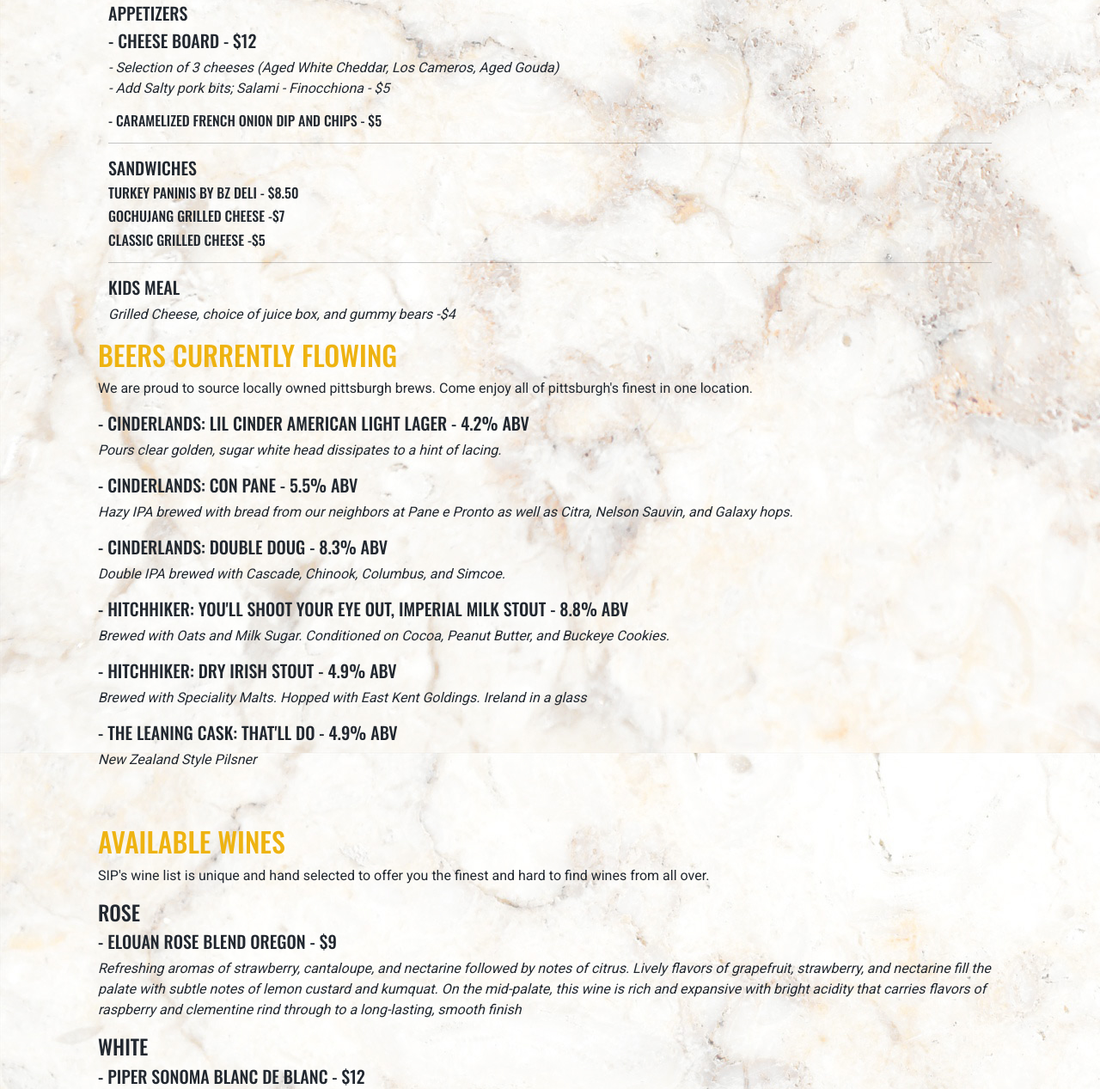
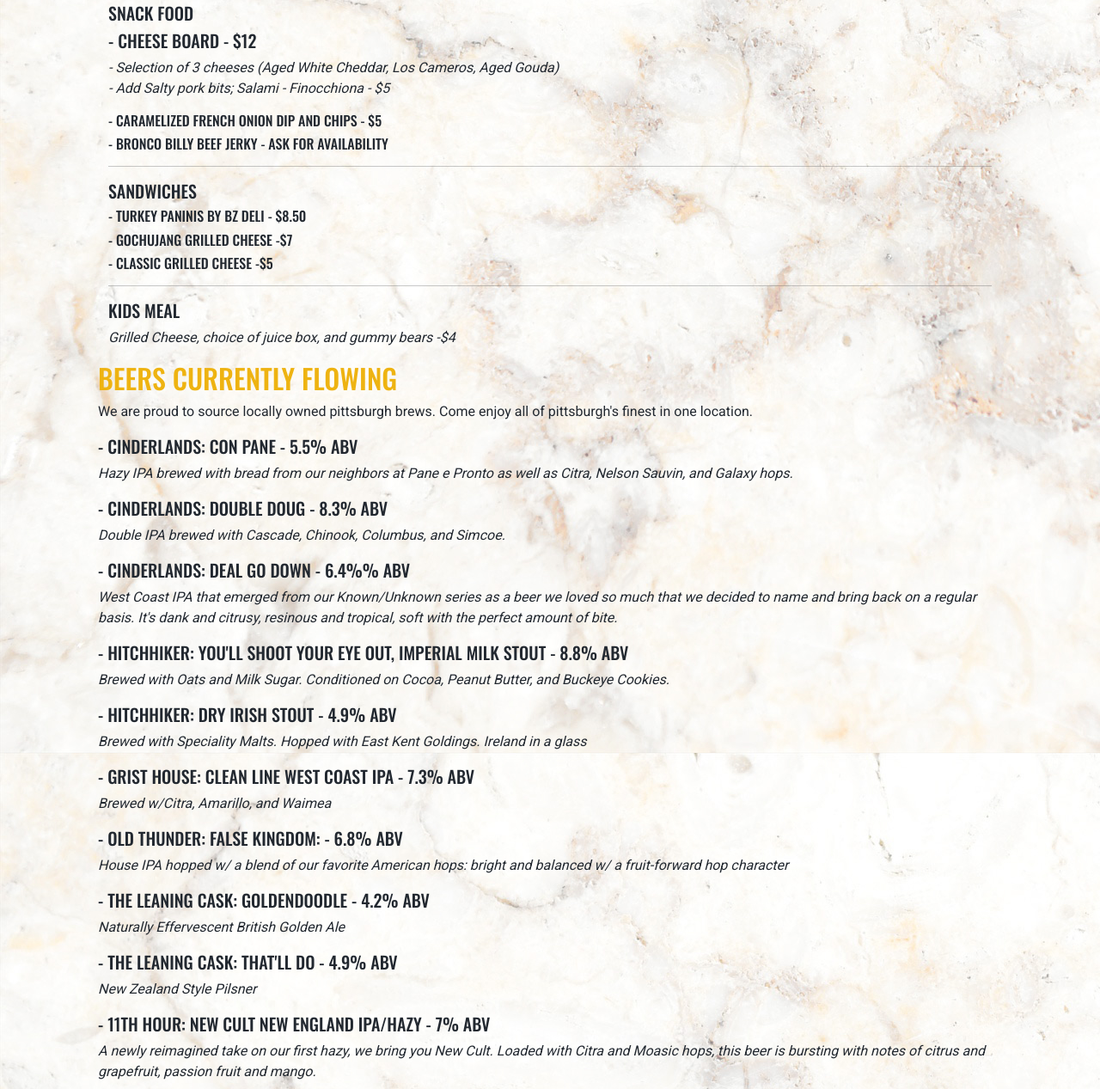
Before and after one commit to mriccelli75/sip_taproom, a website: page index.html in a window 1280 px wide. Shown: the part 1090-2357 px from the top of the page at 86% size. Drawn offline with nearby package versions, Linux system fonts and the light colour scheme.

Commit message:
menu changes

```diff
--- a/index.html
+++ b/index.html
@@ -111,13 +111,14 @@
               </div>
               <div class="content-body">
                 <hr>
-                <h5>Appetizers</h5>
+                <h5>Snack Food</h5>
 
                 <h5>- Cheese Board - $12</h5>
                 <p class="menu-subtext">- Selection of 3 cheeses (Aged White Cheddar, Los Cameros, Aged Gouda)<br />
                   - Add Salty pork bits; Salami - Finocchiona - $5
                 </p>
                 <h6>- Caramelized French Onion Dip and Chips - $5</h6>
+                <h6>- Bronco Billy Beef Jerky - ask for availability</h6>
 
                 <!-- <h6>- “Cold” Sang Tung Style Wings (Sunday special only)</h6> -->
                 <hr>
@@ -127,11 +128,11 @@
                 <!-- <h6>Hot Dog -$2</h6>
                 <h6>Nachos -$3</h6> -->
 
-                <h6> Turkey Paninis by BZ deli - $8.50</h6>
+                <h6>- Turkey Paninis by BZ deli - $8.50</h6>
 
-                <h6> Gochujang Grilled Cheese -$7</h6>
+                <h6>- Gochujang Grilled Cheese -$7</h6>
 
-                <h6> Classic Grilled Cheese -$5</h6>
+                <h6>- Classic Grilled Cheese -$5</h6>
                 <hr>
                 <!-- <h5>Seasonal Salad</h5>
                   <h6> Fall Cranberry Walnut Salad -$9</h6>
@@ -162,30 +163,35 @@
             </div>
             <div class="content-body">
               <!-- <span class="badge bg-dark mb-1">Coming Soon</span> -->
-              <h5>- Cinderlands: Lil Cinder American Light Lager - 4.2% ABV</h5>
-              <p class="menu-subtext">Pours clear golden, sugar white head dissipates to a hint of lacing.</p>
+              <!-- <h5>- Cinderlands: Lil Cinder American Light Lager - 4.2% ABV</h5>
+              <p class="menu-subtext">Pours clear golden, sugar white head dissipates to a hint of lacing.</p> -->
               <h5>- Cinderlands: Con Pane - 5.5% ABV</h5>
               <p class="menu-subtext">Hazy IPA brewed with bread from our neighbors at Pane e Pronto as well as Citra, Nelson Sauvin, and Galaxy hops.</p>
               <h5>- Cinderlands: Double Doug  - 8.3% ABV</h5>
               <p class="menu-subtext">Double IPA brewed with Cascade, Chinook, Columbus, and Simcoe.</p>
+              <h5>- Cinderlands: Deal Go Down  - 6.4%% ABV</h5>
+              <p class="menu-subtext">West Coast IPA that emerged from our Known/Unknown series as a beer we loved so much that we decided to name and bring back on a regular basis. It's dank and citrusy, resinous and tropical, soft with the perfect amount of bite. </p>
               <!-- <hr> -->
               <h5>- Hitchhiker: You'll shoot your eye out, Imperial Milk Stout - 8.8% ABV</h5>
               <p class="menu-subtext">Brewed with Oats and Milk Sugar. Conditioned on Cocoa, Peanut Butter, and Buckeye
                 Cookies.</p>
-                <h5>- Hitchhiker: Dry Irish Stout  - 4.9% ABV</h5>
+              <h5>- Hitchhiker: Dry Irish Stout  - 4.9% ABV</h5>
               <p class="menu-subtext">Brewed with Speciality Malts. Hopped with East Kent Goldings. Ireland in a glass</p>
-              <!-- <h5>- Grist House: Clean Line West Coast IPA - 7.3% ABV</h5>
-              <p class="menu-subtext">Brewed w/Citra, Amarillo, and Waimea</p> -->
-              <!-- <h5>- Old Thunder: Heros & Ghosts: Northern Cali-style IPA brewed w/hops from the Pacific Northwest - 7.5%
-                ABV</h5>
-              <p class="menu-subtext">A balancee between fresh barley, citrus, flowers, and pine.</p> -->
-              <!-- <h5>- Old Thunder: Miles To Roam: Indian Pale Ale brewed exclusively with simcoe hops - 7.5%
-                ABV</h5> -->
-              <!-- <p class="menu-subtext">Clean and classic with notes of citrus and crisp pine</p>
-              <h5>- The Leaning Cask: Goldendoodle -  4.2% ABV</h5> -->
-              <!-- <p class="menu-subtext">Naturally Effervescent British Golden Ale</p> -->
+              <h5>- Grist House: Clean Line West Coast IPA - 7.3% ABV</h5>
+              <p class="menu-subtext">Brewed w/Citra, Amarillo, and Waimea</p>
+              <!-- <h5>- Old Thunder: Forever Bright - 4.8% abv</h5>
+              <p class="menu-subtext">Our Pilsner brewed with European barley and a blend of German and Czech hops. 100% naturally-carbonated and conditioned.
+                Expect crisp notes of citrus and fresh herbs.</p> -->
+              <h5>- Old Thunder: False Kingdom:  - 6.8% ABV</h5>
+              <p class="menu-subtext">House IPA hopped w/ a blend of our favorite American hops: bright and balanced w/ a fruit-forward hop
+                character</p>
+              <h5>- The Leaning Cask: Goldendoodle -  4.2% ABV</h5>
+              <p class="menu-subtext">Naturally Effervescent British Golden Ale</p>
               <h5>- The Leaning Cask: That'll Do -  4.9% ABV</h5>
               <p class="menu-subtext">New Zealand Style Pilsner</p>
+              <h5>- 11th Hour: New Cult New England IPA/Hazy -  7% ABV</h5>
+              <p class="menu-subtext">A newly reimagined take on our first hazy, we bring you New Cult. Loaded with Citra and Moasic hops, this beer is bursting with notes of citrus and grapefruit, passion fruit and mango. </p>
+
             </div>
           </div>
         </div>
@@ -254,9 +260,9 @@
                 superior Pinot Noirs, cool climate whites, and fascinating Italian</p>
               <!-- <h5>- Avalon, Cabernet Sauvignon California - $7</h5>
             <p class="menu-subtext">Juicy aromas of dark fruit, mocha and spice meet with hints of vanilla. On the palate, black cherry, red raspberry and plum are followed by a long, smooth finish.</p>   -->
-              <h5>- Artezin Wines, Zinfandel Mendocino County (2017) - $12</h5>
-              <p class="menu-subtext">Artezine Zinfandel is instantly recognizable as a classic, fruit-forward, Zinny
-                Zin. This signature style offers a full-bodied wine with round tannins and momderate alcohol.</p>
+              <!-- <h5>- Artezin Wines, Zinfandel Mendocino County (2017) - $12</h5> -->
+              <!-- <p class="menu-subtext">Artezine Zinfandel is instantly recognizable as a classic, fruit-forward, Zinny
+                Zin. This signature style offers a full-bodied wine with round tannins and momderate alcohol.</p>-->
               <h5>- La Quercia Montepulciano - $10</h5>
               <p class="menu-subtext">Concentrated black cherry. Chocolate / caramel on the nose with a bit of musk or
                 smoke.</p>
@@ -409,7 +415,7 @@
             Thursday: 5-10pm<br>
             Friday: 4-10pm<br>
             Saturday: 1-10pm<br>
-            Sunday: 1-10pm<br>
+            Sunday: 1-6pm<br>
 
           </p>
           <!-- Heading -->
```
